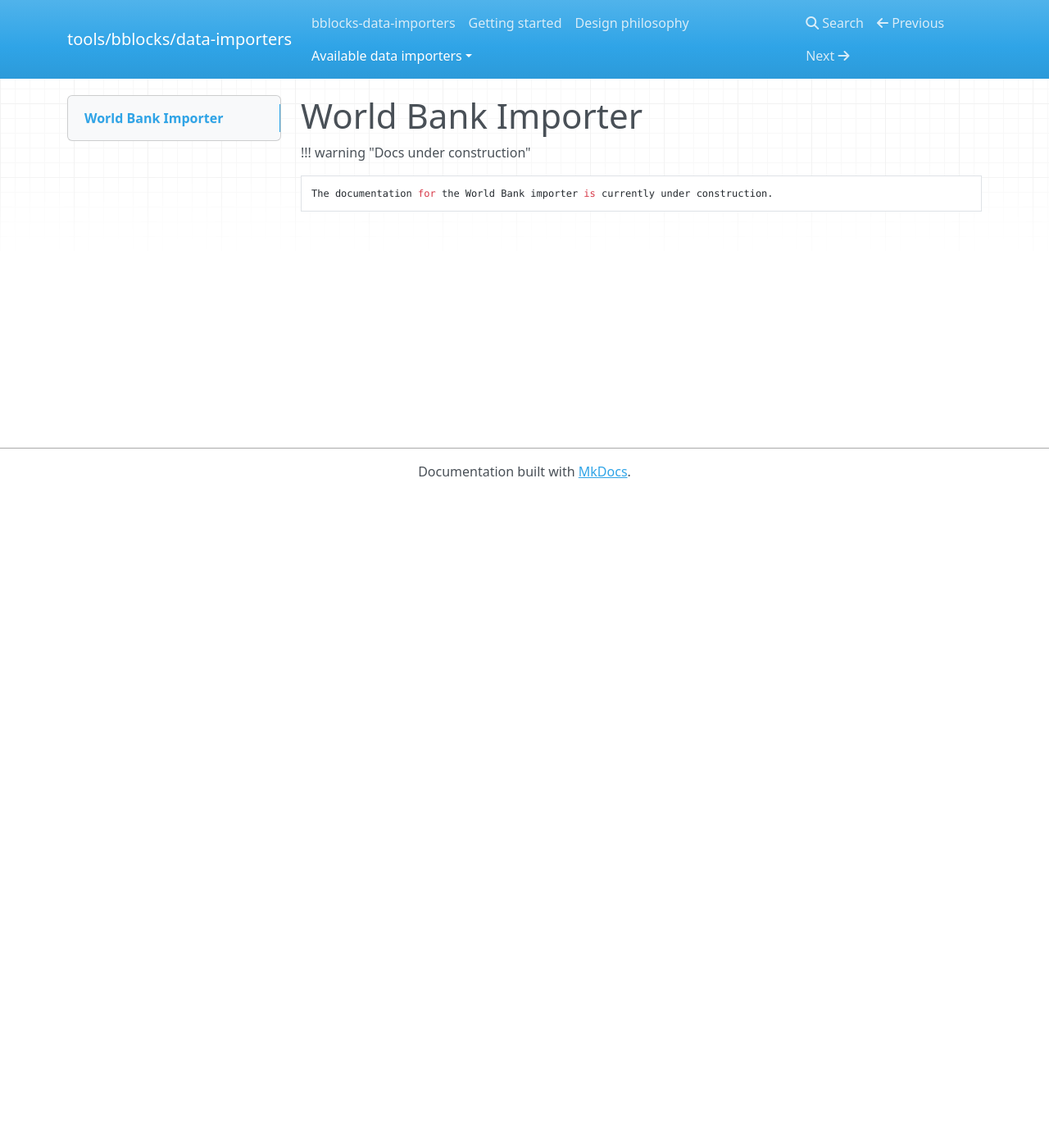
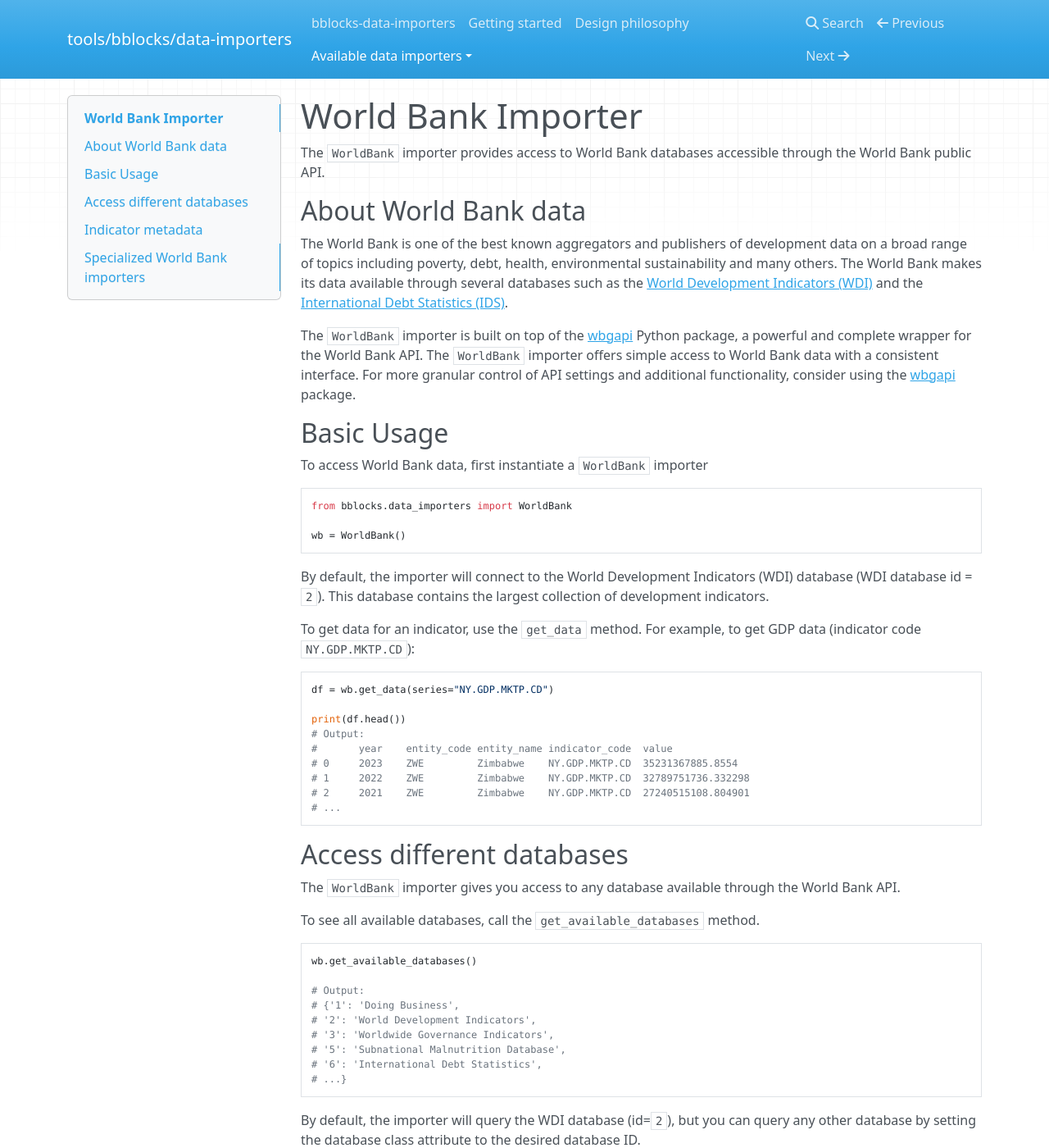
Before and after one commit to ONEcampaign/bblocks_data_importers, an MkDocs documentation site: the page built from docs/docs/importers/world-bank.md, in a window 1280 px wide and 1400 px high. Shown: the whole window at 82% size. Built offline with MkDocs 1.6.1, drawn with Linux system fonts in a browser that asks for light colours; nearby versions of some CDN libraries; some of the changed text lies outside the part shown.

Commit message:
add world bank docs

````diff
--- a/docs/docs/importers/world-bank.md
+++ b/docs/docs/importers/world-bank.md
@@ -1,5 +1,102 @@
 # World Bank Importer
 
-!!! warning "Docs under construction"
+The `WorldBank` importer provides access to World Bank databases accessible through
+the World Bank public API.
 
-    The documentation for the World Bank importer is currently under construction.
+## About World Bank data
+
+The World Bank is one of the best known aggregators and publishers of
+development data on a broad range of topics including poverty, debt, health,
+environmental sustainability and many others. The World Bank makes its data
+available through several databases such as the
+[World Development Indicators (WDI)](https://datatopics.worldbank.org/world-development-indicators/)
+and the [International Debt Statistics (IDS)](https://www.worldbank.org/en/programs/debt-statistics/ids).
+
+The `WorldBank` importer is built on top of the
+[wbgapi](https://pypi.org/project/wbgapi/) Python package, a powerful
+and complete wrapper for the World Bank API. The `WorldBank` importer offers simple
+access to World Bank data with a consistent interface. For more granular control of API
+settings and additional functionality, consider using the
+[wbgapi](https://pypi.org/project/wbgapi/) package.
+
+## Basic Usage
+
+To access World Bank data, first instantiate a `WorldBank` importer
+
+```python
+from bblocks.data_importers import WorldBank
+
+wb = WorldBank()
+```
+
+By default, the importer will connect to the World Development Indicators (WDI) database
+(WDI database id = `2`). This database contains the largest collection of development
+indicators.
+
+To get data for an indicator, use the `get_data` method. For example, to get
+GDP data (indicator code `NY.GDP.MKTP.CD`):
+
+```python
+df = wb.get_data(series="NY.GDP.MKTP.CD")
+
+print(df.head())
+# Output:
+#       year    entity_code entity_name indicator_code  value
+# 0     2023    ZWE         Zimbabwe    NY.GDP.MKTP.CD  35231367885.8554
+# 1     2022    ZWE         Zimbabwe    NY.GDP.MKTP.CD  32789751736.332298
+# 2     2021    ZWE         Zimbabwe    NY.GDP.MKTP.CD  27240515108.804901
+# ...
+```
+
+## Access different databases
+
+The `WorldBank` importer gives you access to any database available through the
+World Bank API.
+
+To see all available databases, call the `get_available_databases` method.
+
+```python
+wb.get_available_databases()
+
+# Output:
+# {'1': 'Doing Business',
+# '2': 'World Development Indicators',
+# '3': 'Worldwide Governance Indicators',
+# '5': 'Subnational Malnutrition Database',
+# '6': 'International Debt Statistics',
+# ...}
+```
+
+By default, the importer will query the WDI database (id=`2`), but you can query any
+other database by setting the database class attribute to the desired database ID.
+
+For example, to access International Debt Statistics (IDS) data set the database to `6`.
+
+```python
+wb.set_database(6)
+```
+
+Now you can use `get_data` to access any series in the IDS database.
+
+
+## Indicator metadata
+
+To get the metadata including indicator name, description
+notes, aggregations, etc., for an indicator use the `get_indicator_metadata` method.
+
+```python
+wb.get_indicator_metadata("NY.GDP.MKTP.CD")
+
+# Output:
+# {'Aggregationmethod': 'Gap-filled total',
+# 'IndicatorName': 'GDP (current US$)',
+# 'License_Type': 'CC BY-4.0',
+# ...}
+```
+
+## Specialized World Bank importers
+
+In addition to the `WorldBank` importer, specialized importers exist
+for specific databases with additional database specific functionality.
+
+- [`InternationalDebtStatistics`](./ids.md) - Access International Debt Statistics (IDS) data on long-term debt
````
Also changed, not shown: docs/docs/importers/ids.md (+67 -2 lines).
